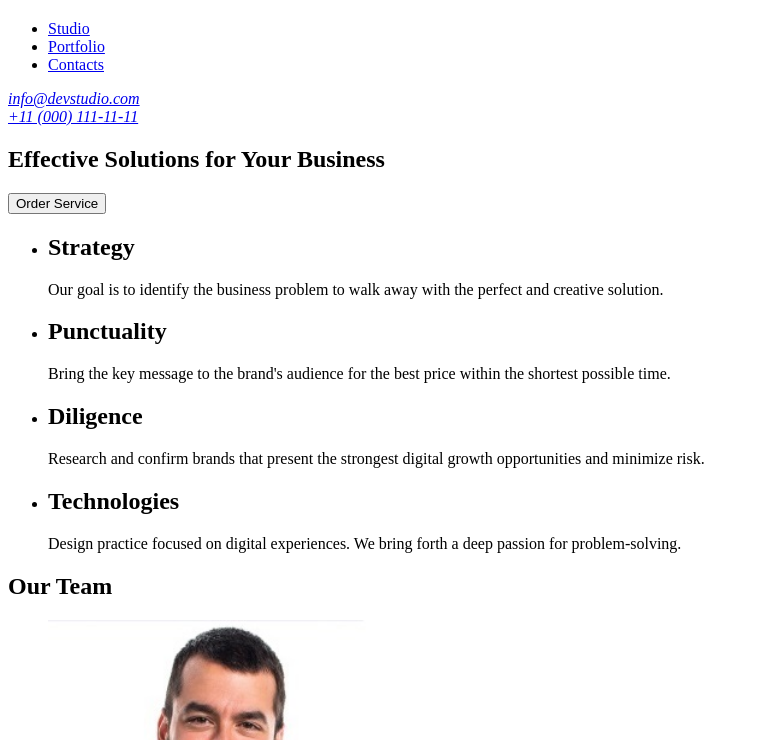
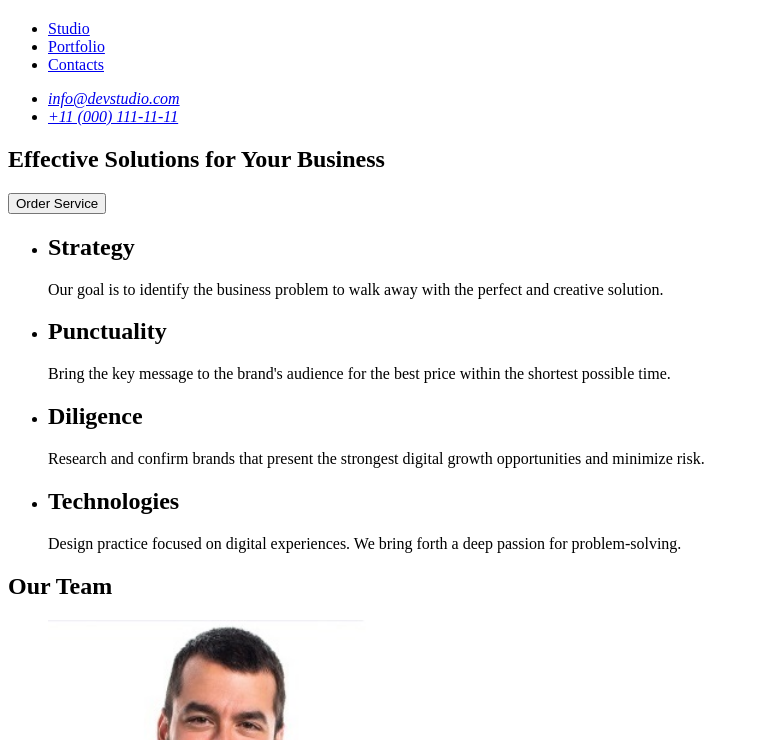
Before and after one commit to emrealtnts0/goit-markup-hw-01, a plain HTML site: page index.html in a window 1280 px wide. Shown: the part 60-800 px from the top of the page, without its empty margins (0-759 px from the left). Drawn offline with Linux system fonts and the light colour scheme.

Commit message:
Update index.html

```diff
--- a/index.html
+++ b/index.html
@@ -16,8 +16,10 @@
             </ul>
         </nav>
         <address>
-            <a href="mailto:info@devstudio.com">info@devstudio.com</a><br>
-            <a href="tel:+110001111111">+11 (000) 111-11-11</a>
+        <ul>
+            <li><a href="mailto:info@devstudio.com">info@devstudio.com</a></li>
+            <li><a href="tel:+110001111111">+11 (000) 111-11-11</a></li>
+        </ul>
         </address>
     </header>
     <main>
```
